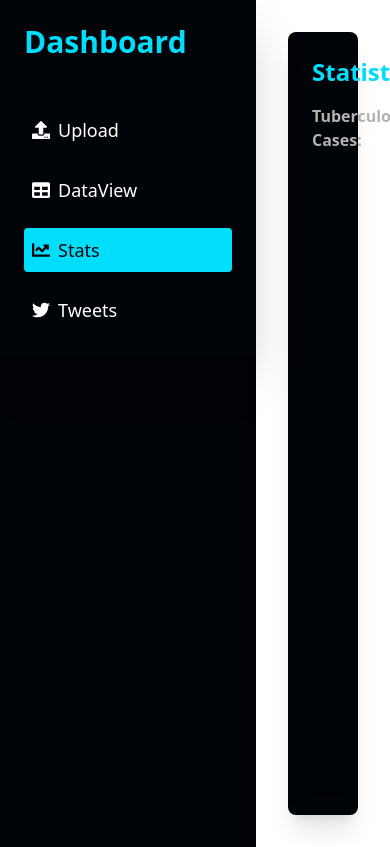
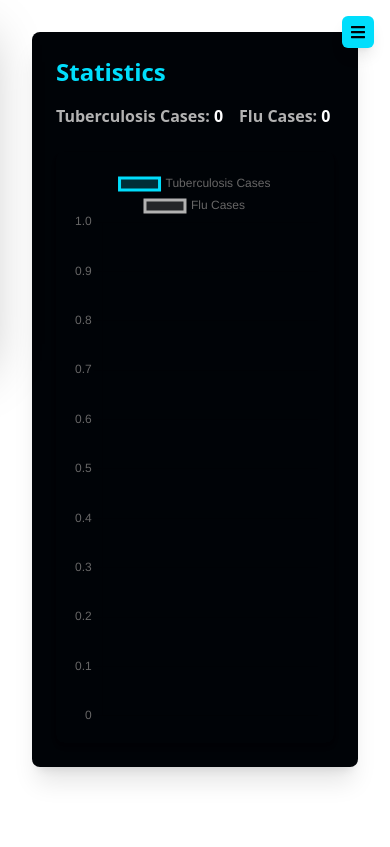
Before and after one commit to devjamesnjoroge/disease-csv-visual, a React (Create React App) app: page /dashboard/stats in a window 390 px wide. Built offline with nearby package versions, Linux system fonts and the light colour scheme.

Commit message:
ft: navbar sidebar toggle responsiveness

```diff
--- a/src/components/dashboard/Sidebar.jsx
+++ b/src/components/dashboard/Sidebar.jsx
@@ -1,36 +1,57 @@
-import React from 'react';
+import React, { useState } from 'react';
 import { Link, useLocation } from 'react-router-dom';
-import { FaUpload, FaTable, FaChartLine, FaTwitter } from 'react-icons/fa';
+import { FaBars, FaUpload, FaTable, FaChartLine, FaTwitter } from 'react-icons/fa';
 
 const Sidebar = () => {
   const location = useLocation();
+  const [isOpen, setIsOpen] = useState(false);
+
+  const toggleSidebar = () => setIsOpen(!isOpen);
 
   const linkClasses = (path) =>
     `flex items-center text-lg p-2 rounded transition ${
       location.pathname === path ? 'bg-primary text-secondary' : 'text-accent'
-    } hover:bg-primary hover:text-secondary`;
+    } hover:bg-primary hover:text-secondary w-full`; // Set width to full
 
   return (
-    <div className="fixed lg:h-screen w-64 p-6 bg-secondary text-accent shadow-2xl">
+    <div>
+      {/* Toggle Button for Small Screens */}
+      <button
+        onClick={toggleSidebar}
+        className="lg:hidden fixed top-4 right-4 z-50 p-2 bg-primary text-secondary rounded-md shadow-lg"
+      >
+        <FaBars />
+      </button>
+
+      {/* Sidebar / Navbar */}
+      <div
+        className={`fixed lg:h-screen w-64 p-6 bg-secondary text-accent shadow-2xl transition-transform transform ${
+          isOpen ? 'translate-x-0' : '-translate-x-full'
+        } lg:translate-x-0 z-40`}
+      >
         <div className="mb-12">
-        <Link className="text-3xl font-bold text-primary" to="/">
+          <Link className="text-3xl font-bold text-primary" to="/" onClick={() => setIsOpen(false)}>
             Dashboard
           </Link>
         </div>
         <nav className="space-y-4">
-        <Link to="/dashboard/upload" className={linkClasses('/dashboard/upload')}>
+          <Link to="/dashboard/upload" className={linkClasses('/dashboard/upload')} onClick={() => setIsOpen(false)}>
             <FaUpload className="mr-2" /> Upload
           </Link>
-        <Link to="/dashboard/data" className={linkClasses('/dashboard/data')}>
+          <Link to="/dashboard/data" className={linkClasses('/dashboard/data')} onClick={() => setIsOpen(false)}>
             <FaTable className="mr-2" /> DataView
           </Link>
-        <Link to="/dashboard/stats" className={linkClasses('/dashboard/stats')}>
+          <Link to="/dashboard/stats" className={linkClasses('/dashboard/stats')} onClick={() => setIsOpen(false)}>
             <FaChartLine className="mr-2" /> Stats
           </Link>
-        <Link to="/dashboard/tweets" className={linkClasses('/dashboard/tweets')}>
+          <Link to="/dashboard/tweets" className={linkClasses('/dashboard/tweets')} onClick={() => setIsOpen(false)}>
             <FaTwitter className="mr-2" /> Tweets
           </Link>
         </nav>
+      </div>
+
+      {/* Overlay to close sidebar on small screens */}
+      {isOpen && <div className="fixed inset-0 bg-black opacity-50 z-30 lg:hidden" onClick={toggleSidebar}></div>}
     </div>
   );
 };
--- a/src/pages/dashboard/DashboardLayout.jsx
+++ b/src/pages/dashboard/DashboardLayout.jsx
@@ -4,9 +4,9 @@ import { Outlet } from 'react-router-dom';
 
 const DashboardLayout = () => {
   return (
-    <div className="flex bg-secondary">
+    <div className="flex flex-col lg:flex-row bg-secondary min-h-screen">
       <Sidebar />
-      <main className="ml-64 p-8 w-full overflow-y-auto bg-accent text-secondary shadow-lg">
+      <main className="flex-1 p-8 bg-accent text-secondary shadow-lg lg:ml-64 lg:overflow-y-auto">
         <Outlet />
       </main>
     </div>
```
Lines whose indentation alone changed are shown as unchanged.
